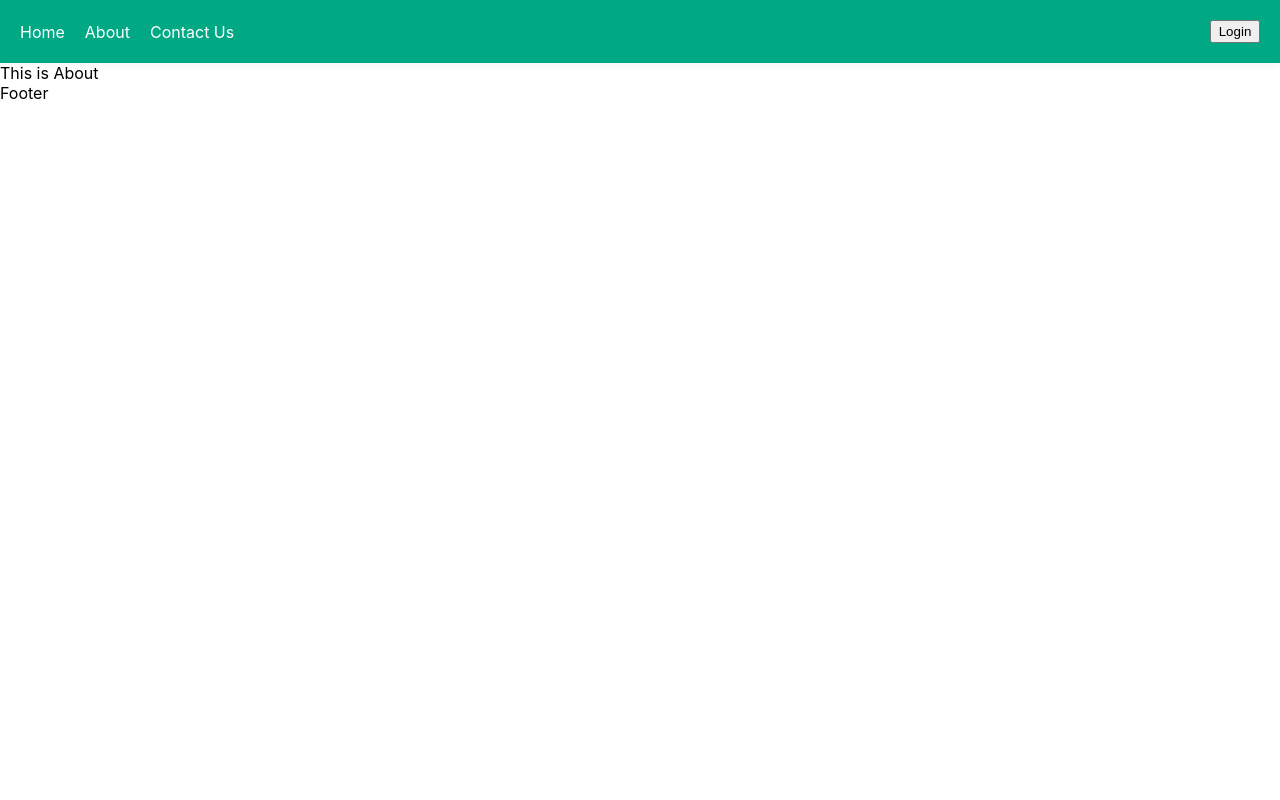
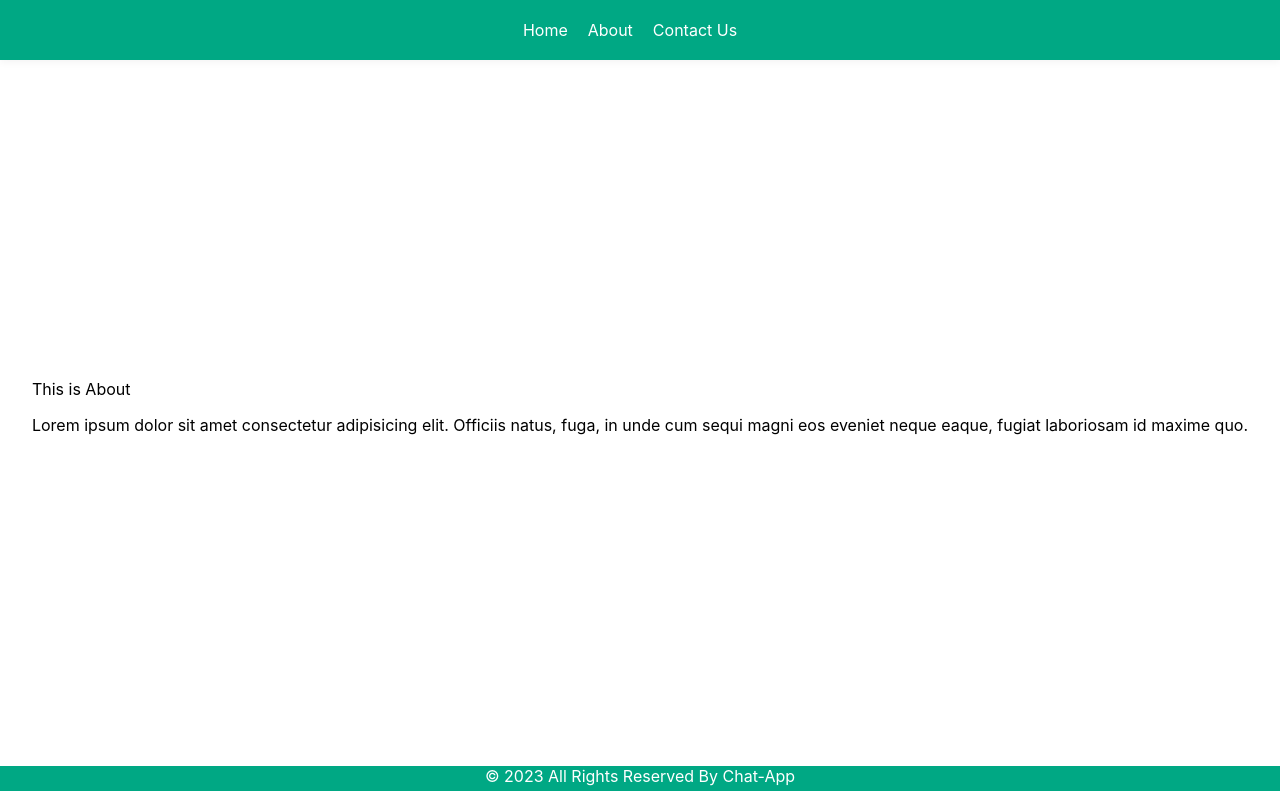
Before and after one commit to JAYMAKWANA2202/Chat-App, a React (Create React App) app: page /about in a window 1280 px wide. Built offline with nearby package versions, Linux system fonts and the light colour scheme.

Commit message:
footer style is added

```diff
--- a/src/App.js
+++ b/src/App.js
@@ -1,18 +1,44 @@
-import "./Style/App.css";
+import React from "react";
+import styled from "styled-components";
 import Navbar from "./Component/Navbar/Navbar";
 import Router from "./Utilities/Router";
+import Footer from "./Component/Footer/Footer";
+
+const AppContainer = styled.div`
+  display: flex;
+  flex-direction: column;
+  min-height: 100vh;
+`;
+
+const HeaderContainer = styled.div`
+  height: 80px;
+`;
+
+const MainContainer = styled.div`
+  flex: 1;
+  display: flex;
+  justify-content: center;
+  align-items: center;
+`;
+
+const FooterContainer = styled.div`
+  height: 50px;
+  bottom: 0;
+`;
 
 function App() {
   return (
-    <div className="App">
-      <div className="herder-part">
+    <AppContainer>
+      <HeaderContainer>
         <Navbar />
-      </div>
-      <div className="main-content">
+      </HeaderContainer>
+      <MainContainer>
         <Router />
-      </div>
-      <div className="footer-part">Footer</div>
-    </div>
+      </MainContainer>
+      <FooterContainer>
+        <Footer />
+      </FooterContainer>
+    </AppContainer>
   );
 }
 
--- /dev/null
+++ b/src/Component/Footer/Footer.js
@@ -0,0 +1,17 @@
+import React from "react";
+import styled from "styled-components";
+
+const FooterStyle = styled.p`
+  text-align: center;
+  background-color: #00a884;
+  color: #fff;
+  height: 25px;
+`;
+
+export default function Footer() {
+  return (
+    <FooterStyle>
+      &copy; {new Date().getFullYear()} All Rights Reserved By Chat-App
+    </FooterStyle>
+  );
+}
--- a/src/Component/Navbar/Navbar.js
+++ b/src/Component/Navbar/Navbar.js
@@ -4,7 +4,7 @@ import styled from "styled-components";
 
 const NavbarContainer = styled.div`
   display: flex;
-  justify-content: space-between;
+  justify-content: center;
   align-items: center;
   background-color: #00a884;
   padding: 20px;
@@ -42,7 +42,7 @@ const Navbar = () => {
         <NavLink to="/about">About</NavLink>
         <NavLink to="/contact us">Contact Us</NavLink>
       </NavLinks>
-      <Button>Login</Button>
+      {/* <Button>Login</Button> */}
     </NavbarContainer>
   );
 };
--- a/src/Pages/About.js
+++ b/src/Pages/About.js
@@ -1,7 +1,16 @@
 import React from "react";
 
 function About() {
-  return <div>This is About</div>;
+  return (
+    <div>
+      This is About
+      <p>
+        Lorem ipsum dolor sit amet consectetur adipisicing elit. Officiis natus,
+        fuga, in unde cum sequi magni eos eveniet neque eaque, fugiat laboriosam
+        id maxime quo.
+      </p>
+    </div>
+  );
 }
 
 export default About;
--- a/src/Pages/ContactUs.js
+++ b/src/Pages/ContactUs.js
@@ -1,7 +1,23 @@
 import React from "react";
 
 function ContactUs() {
-  return <div>this is the contact</div>;
+  return (
+    <div>
+      this is the contact
+      <p>
+        Lorem ipsum dolor sit amet consectetur, adipisicing elit. Maxime fugiat
+        ut deleniti doloribus voluptatum harum quas itaque, cum odit debitis
+        expedita minus, cupiditate possimus aut eligendi accusantium, deserunt
+        quibusdam vel voluptates! Accusamus iure beatae nisi suscipit. Lorem
+        ipsum dolor sit amet consectetur adipisicing elit. Vel fuga ducimus
+        consequuntur totam animi voluptatibus dignissimos, harum facere nemo
+        consequatur corrupti. Aliquid recusandae voluptas magni ducimus. Laborum
+        eius, perferendis cum eum hic eaque sint nam! Quisquam ullam quae
+        aspernatur, eum dolore quaerat? Cupiditate quis commodi, fuga totam quas
+        animi minima similique inventore, et, officiis ut quo nesciunt iure in
+      </p>
+    </div>
+  );
 }
 
 export default ContactUs;
--- a/src/Pages/Home.js
+++ b/src/Pages/Home.js
@@ -1,7 +1,16 @@
 import React from "react";
 
 function Home() {
-  return <div>This is Home</div>;
+  return (
+    <div>
+      This is Home
+      <p>
+        Lorem, ipsum dolor sit amet consectetur adipisicing elit. Expedita
+        debitis laborum in ipsum esse corporis dicta ducimus iure deleniti
+        distinctio?z
+      </p>
+    </div>
+  );
 }
 
 export default Home;
```
